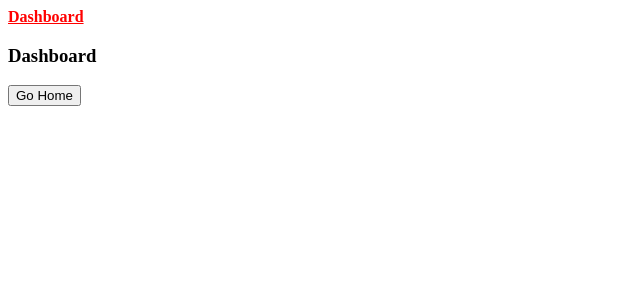
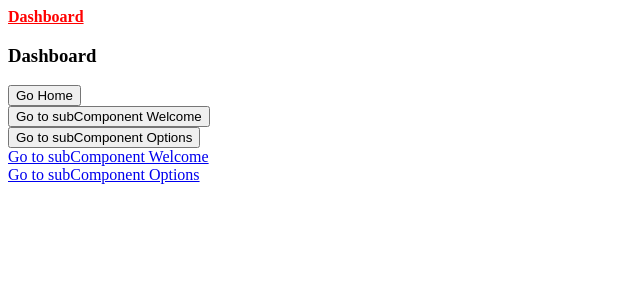
Before and after one commit to gerleven/React, a React (Create React App) app in the folder react-router-v6/: page /dashboard in a window 1280 px wide. Shown: the top 300 px of the page, without its empty margins (0-640 px from the left). Built offline with nearby package versions, Linux system fonts and the light colour scheme.

Commit message:
subComponents o componentes anidados

```diff
--- a/react-router-v6/src/App.js
+++ b/react-router-v6/src/App.js
@@ -41,7 +41,7 @@ const App = () => {
         <Route path="/user/:id" element={<UserPage />} />
         <Route path="/user/:id/:name" element={<UserPage />} /> {/* <-- paso de parametros por url */} {/* <-- hook useParams */}   {/* <-- Link */}
         <Route path="/others" element={<p>Others!</p>} />
-        <Route path="/dashboard" element={<Dashboard/>} />  {/*hook useNavigate*/}
+        <Route path="/dashboard/*" element={<Dashboard/>} />  {/*hook useNavigate*/}
         <Route path="*" element={<NotFoundPage />} />
       </Routes>
     </BrowserRouter>
--- a/react-router-v6/src/Pages/Dashboard.js
+++ b/react-router-v6/src/Pages/Dashboard.js
@@ -1,5 +1,5 @@
 import React from "react";
-import { useNavigate } from "react-router-dom";
+import { useNavigate, Link, Routes, Route } from "react-router-dom";
 
 const Dashboard = () => {
   const navigate = useNavigate();
@@ -12,6 +12,22 @@ const Dashboard = () => {
     <>
       <h3>Dashboard</h3>
       <button onClick={handleClick}>Go Home</button>
+      <br></br>
+      <button onClick={()=>{navigate("welcome")}}>Go to subComponent Welcome</button>
+      <br></br>
+      <button onClick={()=>{navigate("options")}}>Go to subComponent Options</button>
+      <br></br>
+
+      <Link to="welcome">Go to subComponent Welcome</Link>
+      <br></br>
+      <Link to="options">Go to subComponent Options</Link>
+      <br></br>
+      <br></br>
+
+      <Routes>
+        <Route path="/welcome" element={<h3>Welcome!</h3>} /> {/*En el proximo ejercicio vemos como hacer para no tener los Route distribuidos en los subcomponentes y tenerlos todos juntos en el App.js*/}
+        <Route path="/options" element={<h3>Options!</h3>} />
+      </Routes>
     </>
   );
 };
```
